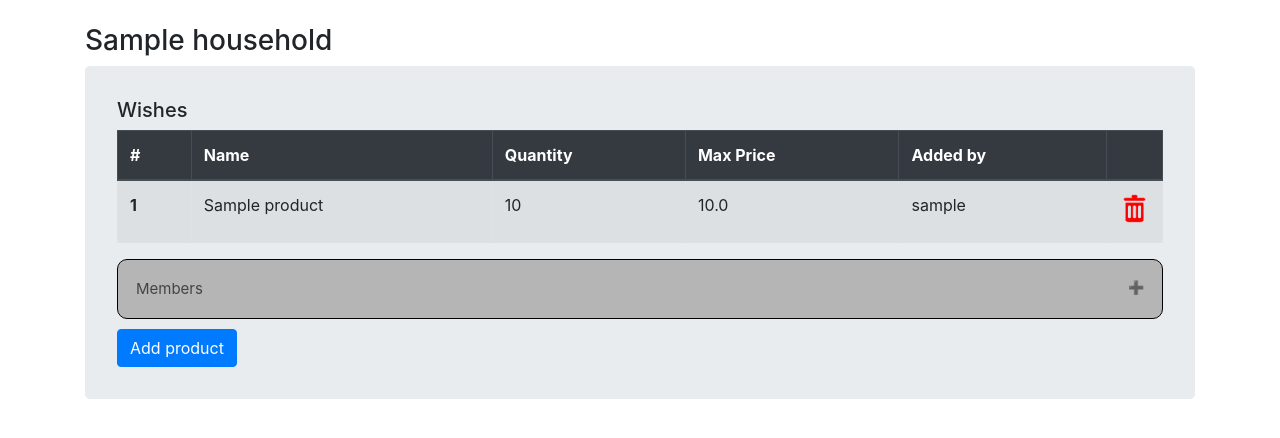
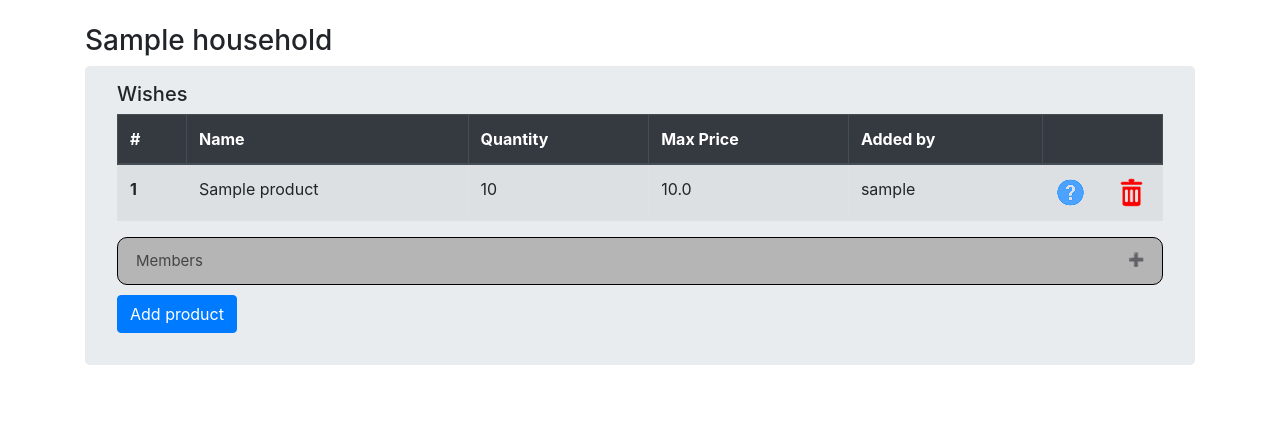
Before and after one commit to Seqrous/ThingsWeNeedRedefined, a Django app: page /main/ in a window 1280 px wide. Shown: the part 56-494 px from the top of the page. Run offline with Django 3.2, Linux system fonts and the light colour scheme; a user stored in the database is signed in; tables that the repository leaves empty hold one stand-in row (values such as "Sample post"); some libraries are stand-ins or nearby versions.

Commit message:
Added information popover, adjusted layout of button in index table

```diff
--- a/ThingsWeNeed/shopping_app/templates/shopping_app/household_create.html
+++ b/ThingsWeNeed/shopping_app/templates/shopping_app/household_create.html
@@ -1,7 +1,7 @@
 {% extends 'shopping_app/navigation.html' %}
 {% load bootstrap4 %}
 {% block content %}
-
+    <br>
     <div class='container'>
         <form id='create-household-form' method='POST'>
             {% bootstrap_form form_info %}
--- a/ThingsWeNeed/shopping_app/templates/shopping_app/household_list.html
+++ b/ThingsWeNeed/shopping_app/templates/shopping_app/household_list.html
@@ -12,7 +12,7 @@
                     <div class='row'>
                         <div class='col-md-3'>
                             <address>
-                                <strong>{{ household.name }}</strong>
+                                <strong>{{ household.name }}#{{ household.pk }}</strong>
                                 <br>
                                 {{ household.address.street_address }}
                                 <br>
--- a/ThingsWeNeed/shopping_app/templates/shopping_app/index.html
+++ b/ThingsWeNeed/shopping_app/templates/shopping_app/index.html
@@ -37,10 +37,19 @@
                                                     <td>{{ product.quantity }}</td>
                                                     <td>{{ product.max_price }}</td>
                                                     <td>{{ product.posted_by.username }}</td>
-                                                    <td width=40>
-                                                        <form method='POST' action=''>
+                                                    <td width=120>
+                                                        {% if product.info|length > 0 %}
+                                                            <button id='product-info-button' type='button' class='btn' data-toggle='popover' data-trigger='focus' title='Extra information' data-content="{{ product.info }}">
+                                                                 <img src="{% static 'shopping_app/images/information.png' %}" alt="">
+                                                            </button>
+                                                        {% else %}
+                                                            <button style='visibility:hidden' id='product-info-button' type='button' class='btn' data-toggle='popover' data-trigger='focus' title='Extra information' data-content="{{ product.info }}">
+                                                                <img src="{% static 'shopping_app/images/information.png' %}" alt="">
+                                                            </button>
+                                                        {% endif %}
+                                                        <form id='remove-product-form' method='POST' action=''>
                                                             {% csrf_token %}
-                                                            <input id='remove-{{ user.username }}-{{ household.slug }}-{{ product.id }}' class='remove-product-button' type='image' src="{% static 'shopping_app/images/bin-icon.png' %}" alt="bin-icon">
+                                                            <input id='remove-{{ user.username }}-{{ household.slug }}-{{ product.id }}' class='remove-product-button' title="Remove product" type='image' src="{% static 'shopping_app/images/bin-icon.png' %}" alt="bin-icon">
                                                         </form>
                                                     </td>
                                                 </tr>
@@ -71,10 +80,19 @@
                                                     <td>{{ product.quantity }}</td>
                                                     <td>{{ product.max_price }}</td>
                                                     <td>{{ product.posted_by.username }}</td>
-                                                    <td width=40>
-                                                        <form method='POST' action=''>
+                                                    <td width=120>
+                                                        {% if product.info|length > 0 %}
+                                                            <button id='product-info-button' type='button' class='btn' data-toggle='popover' data-trigger='focus' title='Extra information' data-content="{{ product.info }}">
+                                                                 <img src="{% static 'shopping_app/images/information.png' %}" alt="">
+                                                            </button>
+                                                        {% else %}
+                                                            <button style='visibility:hidden' id='product-info-button' type='button' class='btn' data-toggle='popover' data-trigger='focus' title='Extra information' data-content="{{ product.info }}">
+                                                                <img src="{% static 'shopping_app/images/information.png' %}" alt="">
+                                                            </button>
+                                                        {% endif %}
+                                                        <form id='remove-product-form' method='POST' action=''>
                                                             {% csrf_token %}
-                                                            <input id='remove-{{ user.username }}-{{ household.slug }}-{{ product.id }}' class='remove-product-button' type='image' src="{% static 'shopping_app/images/bin-icon.png' %}" alt="bin-icon">
+                                                            <input id='remove-{{ user.username }}-{{ household.slug }}-{{ product.id }}' class='remove-product-button' title="Remove product" type='image' src="{% static 'shopping_app/images/bin-icon.png' %}" alt="bin-icon">
                                                         </form>
                                                     </td>
                                                 </tr>
--- a/ThingsWeNeed/shopping_app/templates/shopping_app/navigation.html
+++ b/ThingsWeNeed/shopping_app/templates/shopping_app/navigation.html
@@ -1,7 +1,7 @@
 {% extends 'base.html' %}
 
 {% block navigation %}
-    <nav role='navbar' class='navbar navbar-expand-lg navbar-light bg-light'>
+    <nav role='navbar' class='navbar navbar-expand-lg navbar-light bg-light sticky-top'>
         <div class='container'>
             <a class='navbar-brand' href="{% url 'shopping_app:index' %}">ThingsWeNeed</a>
 
--- a/ThingsWeNeed/shopping_app/templates/shopping_app/wish_list.html
+++ b/ThingsWeNeed/shopping_app/templates/shopping_app/wish_list.html
@@ -2,7 +2,7 @@
 
 {% block content %}
     <div class='container'>
-        <h1>Wish page</h1>
+        <h1>Your wishes:</h1>
 
         {% if wish_list %}
             {% for wish in wish_list %}
--- a/ThingsWeNeed/static/shopping_app/css/master.css
+++ b/ThingsWeNeed/static/shopping_app/css/master.css
@@ -1,8 +1,21 @@
 .jumbotron.household-jumbotron {
-    padding-top: 2em;
+    padding-top: 1em;
     padding-bottom: 2em;
 }
 
+#product-info-button {
+    padding: 0px;
+    border: 0px;
+}
+
+#remove-product-form {
+    display: inline;
+}
+
+#remove-product-form input {
+    margin-bottom: -11px;
+    margin-left: 25px;
+}
 /* COLLAPSIBLE */
 
 /* Style the button that is used to open and close the collapsible content */
@@ -10,7 +23,7 @@
     background-color: #b5b5b5;
     color: #444;
     cursor: pointer;
-    padding: 18px;
+    padding: 12px 18px;
     width: 100%;
     border: 1px solid black;
     border-radius: 10px;
--- a/ThingsWeNeed/static/shopping_app/js/master.js
+++ b/ThingsWeNeed/static/shopping_app/js/master.js
@@ -35,3 +35,12 @@ for (i = 0; i < coll.length; i++) {
     }
   });
 }
+
+$(function () {
+    console.log('aaaaa')
+    $('[data-toggle="popover"]').popover()
+})
+
+$('.popover-dismiss').popover({
+    trigger: 'focus'
+})
```
Also changed, not shown: ThingsWeNeed/static/shopping_app/images/information.png (added).
